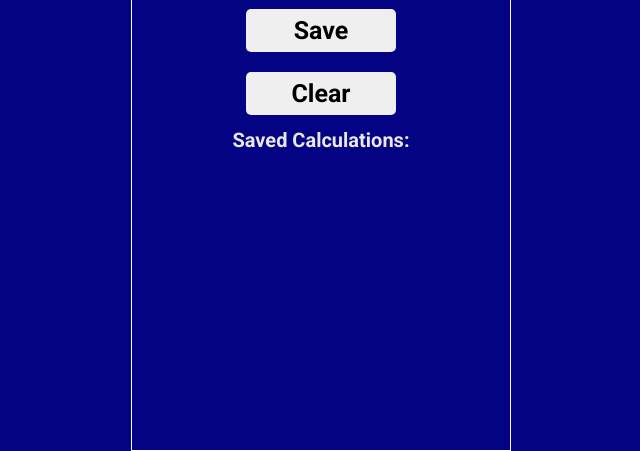
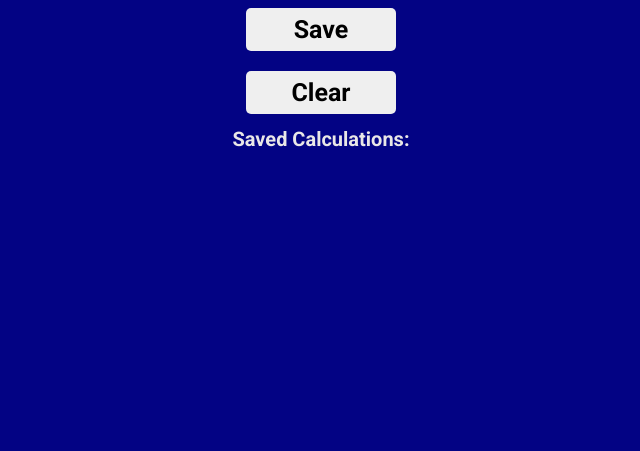
Before and after one commit to Oyeins-GUI/basic-calculator, a plain HTML site: page index.html in a window 1280 px wide. Shown: the part 349-800 px from the top of the page, without its empty margins (319-959 px from the left). Drawn offline with Linux system fonts and the light colour scheme.

Commit message:
Update styles.css

```diff
--- a/styles.css
+++ b/styles.css
@@ -22,14 +22,13 @@ body {
 
 .main-cal {
     width: 380px;
-    height: auto;
+/*     height: auto; */
     position: absolute;
     top: 0;
     left: 0;
     right: 0;
     bottom: 0;
     margin: auto;
-    border: 1px solid white;
 }
 
 h1 {
```
